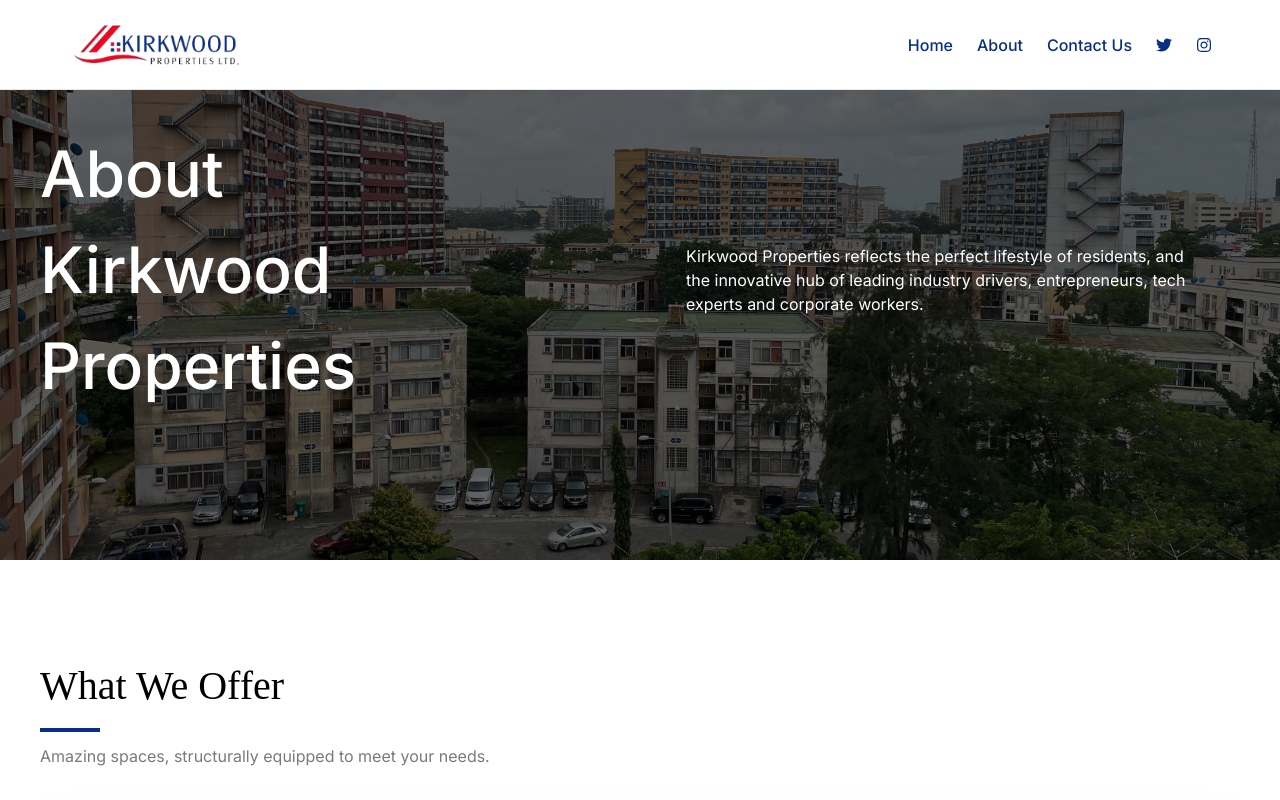
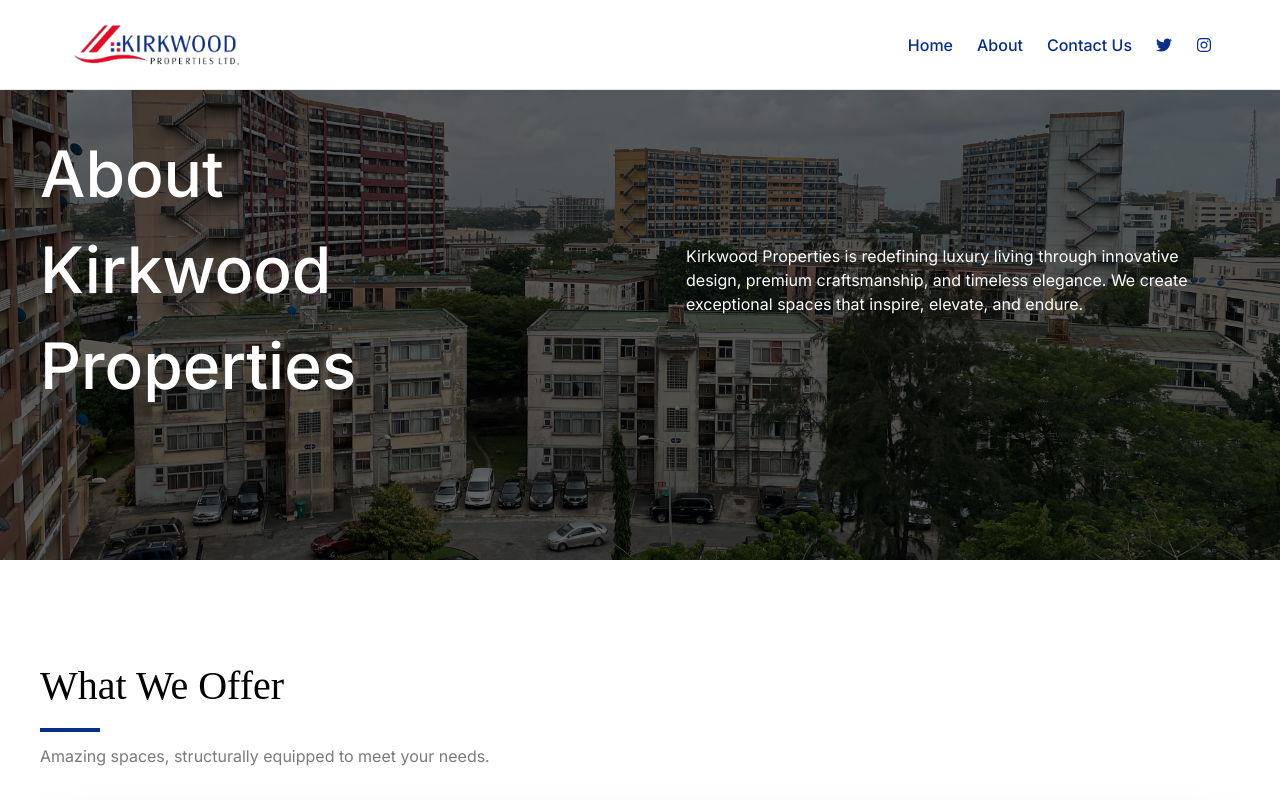
Before and after one commit to melvinUGO/Kirkwood-Properties, a Next.js app: page /about-us in a window 1280 px wide. Shown: the top 800 px of the page. Built offline with nearby package versions, Linux system fonts and the light colour scheme.

Commit message:
Update page.js
Updated about us write up

```diff
--- a/app/about-us/page.js
+++ b/app/about-us/page.js
@@ -24,9 +24,7 @@
               </h1>
             </div>
             <p className="max-w-[278px] md:max-w-[508px] mx-auto text-white">
-              Kirkwood Properties reflects the perfect lifestyle of residents,
-              and the innovative hub of leading industry drivers, entrepreneurs,
-              tech experts and corporate workers.
+              Kirkwood Properties is redefining luxury living through innovative design, premium craftsmanship, and timeless elegance. We create exceptional spaces that inspire, elevate, and endure.
             </p>
           </div>
         </div>
```
